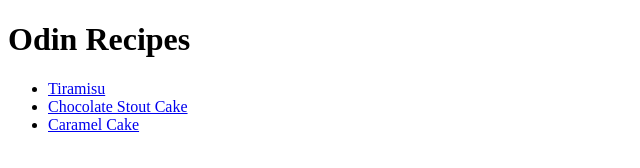
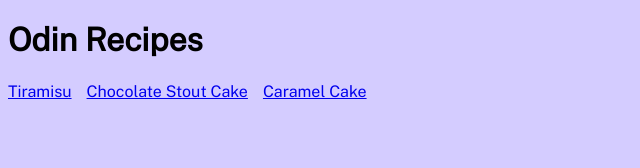
Before and after one commit to PablloZz/odin-recipes, a plain HTML site: page index.html in a window 1280 px wide. Shown: the whole page, without its empty margins (0-640 px from the left). Drawn offline with nearby package versions, Linux system fonts and the light colour scheme.

Commit message:
feat: Add CSS to project

```diff
--- a/index.html
+++ b/index.html
@@ -4,11 +4,12 @@
   <head>
     <meta charset="utf-8">
     <title>Odin Recipes</title>
+    <link rel="stylesheet" href="./styles.css">
   </head>
 
   <body>
     <h1>Odin Recipes</h1>
-    <ul>
+    <ul class="navigation">
       <li>
         <a href="./recipes/tiramisu.html">Tiramisu</a>
       </li>
--- /dev/null
+++ b/styles.css
@@ -0,0 +1,49 @@
+@import url('https://fonts.googleapis.com/css2?family=Public+Sans&display=swap');
+
+* {
+  box-sizing: border-box;
+}
+
+body {
+  font-family: 'Public Sans', Arial, sans-serif;
+  background: hsl(250 100 90);
+}
+
+.navigation {
+  display: flex;
+  gap: 15px;
+  list-style: none;
+  margin: 0;
+  padding: 0;
+}
+
+img {
+  display: block;
+  width: 500px;
+  height: auto;
+  margin: auto;
+  border-radius: 5px;
+}
+
+ul,
+ol,
+p {
+  width: 100%;
+  max-width: 1000px;
+  text-align: justify;
+}
+
+p {
+  padding: 0 15px 0 20px;
+}
+
+ul,
+ol {
+  padding: 0 15px 0 40px;
+}
+
+ul > li,
+ol > li,
+p {
+  line-height: 150%;
+}
```
Also changed, not shown: recipes/caramel-cake.html (+1 -0 lines), recipes/chocolate-stout-cake.html (+4 -0 lines), recipes/tiramisu.html (+1 -0 lines).
